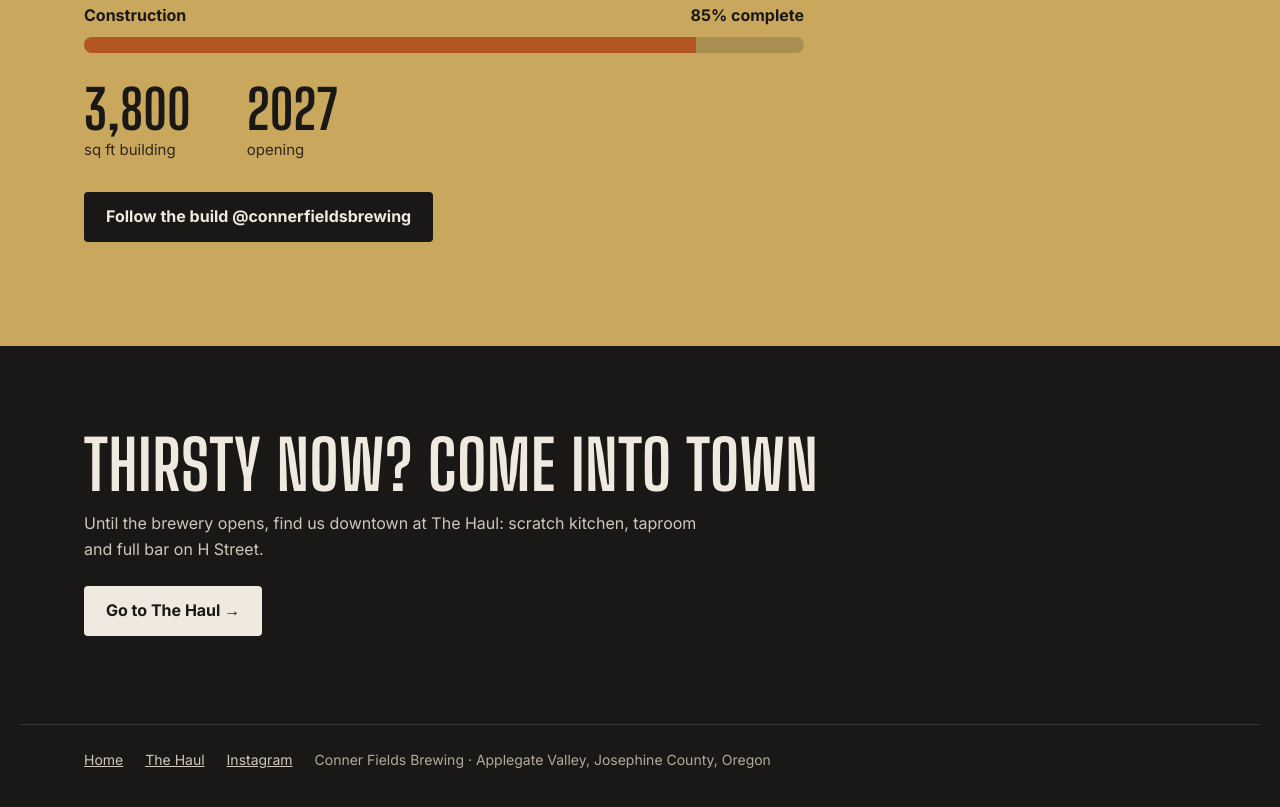
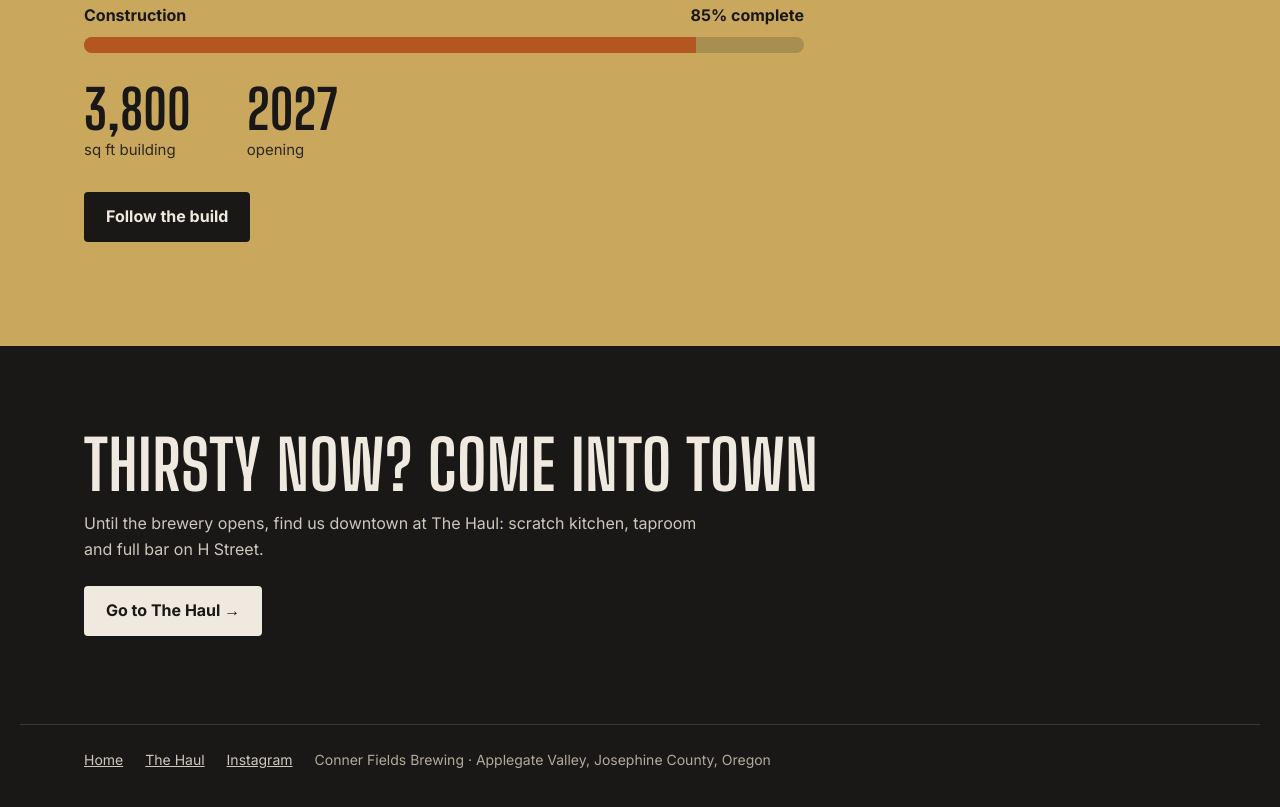
Before and after one commit to ConnerFieldsBrewing/haul-website, a plain HTML site: page brewery.html in a window 1280 px wide. Shown: the part 1955-2762 px from the top of the page. Drawn offline with Linux system fonts and the light colour scheme.

Commit message:
Brewery button: Follow the build
Co-Authored-By: Claude Opus 5.5 <noreply@anthropic.com>
Claude-Session: https://claude.ai/code/session_016Z5b1pnHv6p1N6Sw3ob3mW

```diff
--- a/brewery.html
+++ b/brewery.html
@@ -109,7 +109,7 @@ footer a{color:#cfc7bb}
         <div><b>3,800</b><span>sq ft building</span></div>
         <div><b>2027</b><span>opening</span></div>
       </div>
-      <p style="margin-top:30px"><a class="btn" href="https://www.instagram.com/connerfieldsbrewing/">Follow the build @connerfieldsbrewing</a></p>
+      <p style="margin-top:30px"><a class="btn" href="https://www.instagram.com/connerfieldsbrewing/">Follow the build</a></p>
     </div>
   </section>
 
```
